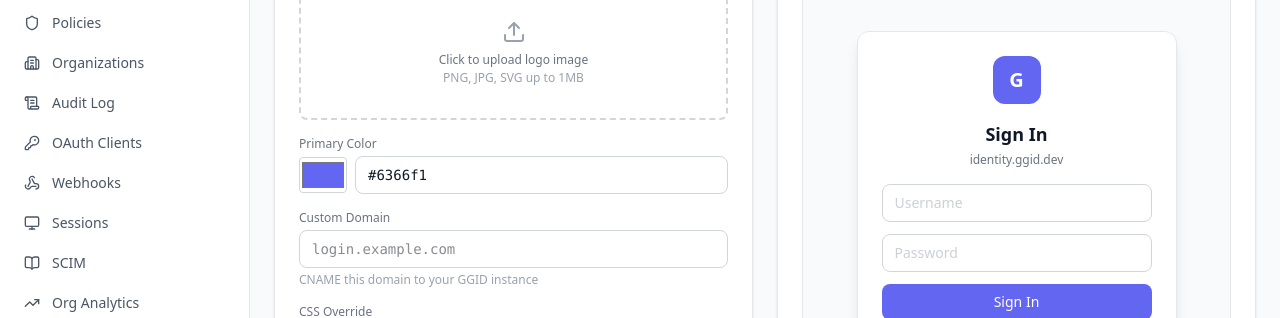
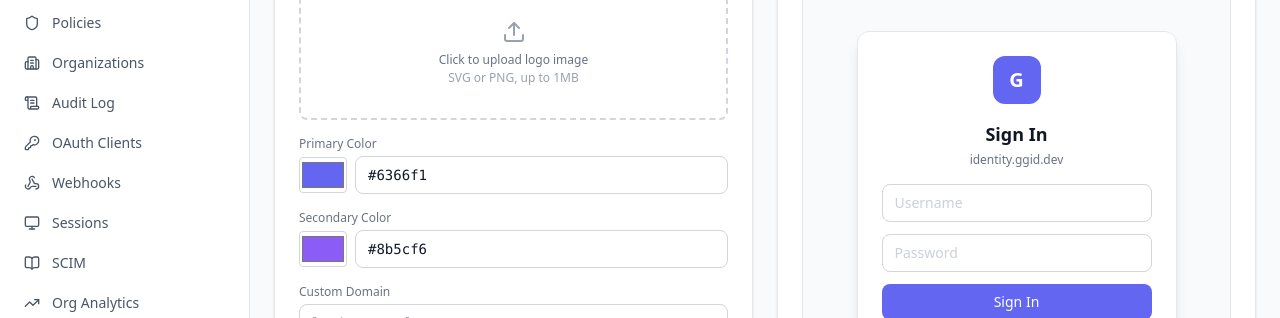
Before and after one commit to topcheer/ggid, a Next.js app in the folder console/: page /settings/branding in a window 1280 px wide. Shown: the part 191-509 px from the top of the page. Built offline with nearby package versions, Linux system fonts and the light colour scheme; no server answers; sample sign-in values are in the browser's storage.

Commit message:
feat(console): brand settings with logo upload, email and login preview
Co-Authored-By: ggcode <noreply@ggcode.dev>

```diff
--- a/console/src/app/settings/branding/page.tsx
+++ b/console/src/app/settings/branding/page.tsx
@@ -15,31 +15,36 @@ import {
 interface BrandingConfig {
   logo_url: string;
   primary_color: string;
+  secondary_color: string;
   css_override: string;
   custom_domain: string;
 }
 
 const STORAGE_KEY = "ggid_branding_config";
+const MAX_LOGO_SIZE = 1024 * 1024; // 1MB
 
 const defaultConfig: BrandingConfig = {
   logo_url: "",
   primary_color: "#6366f1",
+  secondary_color: "#8b5cf6",
   css_override: "",
   custom_domain: "",
 };
 
-type EmailTemplate = "welcome" | "password-reset" | "magic-link";
+type EmailTemplate = "welcome" | "password-reset" | "magic-link" | "mfa-enroll";
 
 const EMAIL_TEMPLATES: { value: EmailTemplate; label: string }[] = [
   { value: "welcome", label: "Welcome Email" },
   { value: "password-reset", label: "Password Reset" },
   { value: "magic-link", label: "Magic Link Login" },
+  { value: "mfa-enroll", label: "MFA Enrollment" },
 ];
 
 const EMAIL_SUBJECTS: Record<EmailTemplate, string> = {
   welcome: "Welcome to GGID!",
   "password-reset": "Reset your password",
   "magic-link": "Your magic sign-in link",
+  "mfa-enroll": "Enroll in Multi-Factor Authentication",
 };
 
 const EMAIL_BODIES: Record<EmailTemplate, string> = {
@@ -49,12 +54,15 @@ const EMAIL_BODIES: Record<EmailTemplate, string> = {
     "We received a request to reset your password. Click the button below to choose a new password.",
   "magic-link":
     "Use the button below to securely sign in to your account. This link expires in 15 minutes.",
+  "mfa-enroll":
+    "Enhance your account security by enrolling in multi-factor authentication. Click the button below to set up your authenticator app.",
 };
 
 const EMAIL_BUTTONS: Record<EmailTemplate, string> = {
   welcome: "Get Started",
   "password-reset": "Reset Password",
   "magic-link": "Sign In",
+  "mfa-enroll": "Set Up MFA",
 };
 
 export default function BrandingSettingsPage() {
@@ -111,8 +119,14 @@ export default function BrandingSettingsPage() {
   const handleLogoUpload = (e: React.ChangeEvent<HTMLInputElement>) => {
     const file = e.target.files?.[0];
     if (!file) return;
-    if (!file.type.startsWith("image/")) {
-      setMsg("Please upload an image file");
+    // Accept only SVG and PNG
+    if (!file.type.match(/image\/(svg\+xml|png)/) && !file.name.match(/\.(svg|png)$/i)) {
+      setMsg("Please upload an SVG or PNG file");
+      return;
+    }
+    // Enforce 1MB max size
+    if (file.size > MAX_LOGO_SIZE) {
+      setMsg("Logo file must be 1MB or less");
       return;
     }
     const reader = new FileReader();
@@ -184,13 +198,13 @@ export default function BrandingSettingsPage() {
                 >
                   <Upload className="mb-2 h-6 w-6 text-gray-400" />
                   <span className="text-xs text-gray-500">Click to upload logo image</span>
-                  <span className="mt-0.5 text-xs text-gray-400">PNG, JPG, SVG up to 1MB</span>
+                  <span className="mt-0.5 text-xs text-gray-400">SVG or PNG, up to 1MB</span>
                 </div>
               )}
               <input
                 ref={fileInputRef}
                 type="file"
-                accept="image/*"
+                accept="image/svg+xml,image/png,.svg,.png"
                 onChange={handleLogoUpload}
                 className="hidden"
               />
@@ -209,6 +223,24 @@ export default function BrandingSettingsPage() {
                 <input
                   value={config.primary_color}
                   onChange={(e) => setConfig({ ...config, primary_color: e.target.value })}
+                  className="flex-1 rounded-lg border border-gray-300 px-3 py-2 text-sm font-mono dark:border-gray-600 dark:bg-gray-700 dark:text-gray-200"
+                />
+              </div>
+            </div>
+
+            {/* Secondary Color */}
+            <div>
+              <label className="mb-1 block text-xs font-medium text-gray-500">Secondary Color</label>
+              <div className="flex items-center gap-2">
+                <input
+                  type="color"
+                  value={config.secondary_color}
+                  onChange={(e) => setConfig({ ...config, secondary_color: e.target.value })}
+                  className="h-9 w-12 rounded border border-gray-300 dark:border-gray-600"
+                />
+                <input
+                  value={config.secondary_color}
+                  onChange={(e) => setConfig({ ...config, secondary_color: e.target.value })}
                   className="flex-1 rounded-lg border border-gray-300 px-3 py-2 text-sm font-mono dark:border-gray-600 dark:bg-gray-700 dark:text-gray-200"
                 />
               </div>
@@ -443,6 +475,10 @@ export default function BrandingSettingsPage() {
               <span className="font-mono text-gray-700 dark:text-gray-300">{config.primary_color}</span>
             </div>
             <div className="flex items-center justify-between text-xs">
+              <span className="text-gray-500">Secondary Color</span>
+              <span className="font-mono text-gray-700 dark:text-gray-300">{config.secondary_color}</span>
+            </div>
+            <div className="flex items-center justify-between text-xs">
               <span className="text-gray-500">Logo</span>
               <span className="text-gray-700 dark:text-gray-300">
                 {config.logo_url ? "Custom" : "Default (G)"}
```
